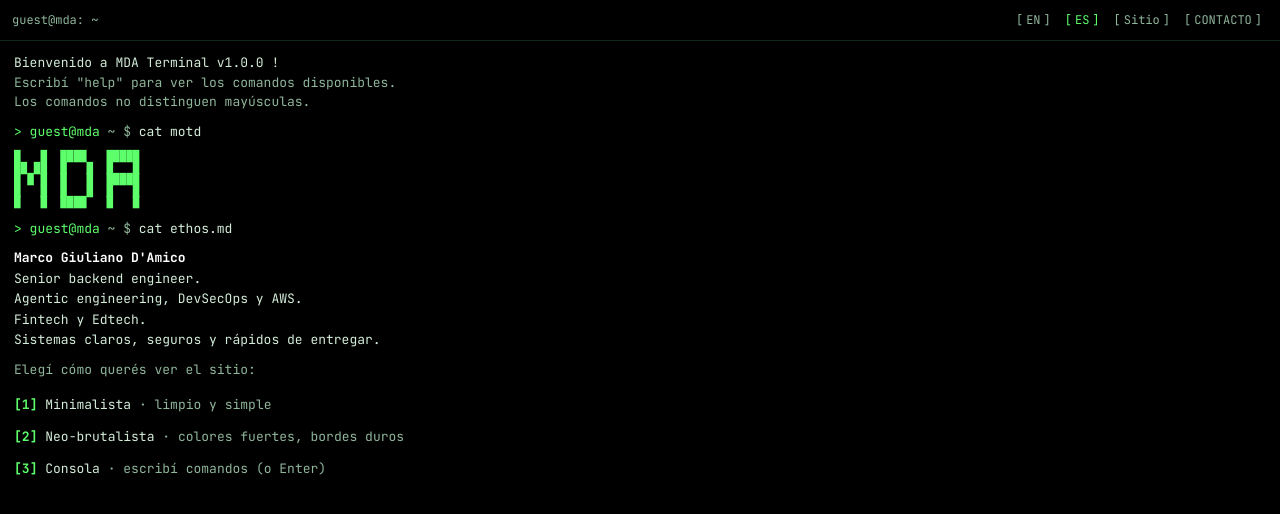
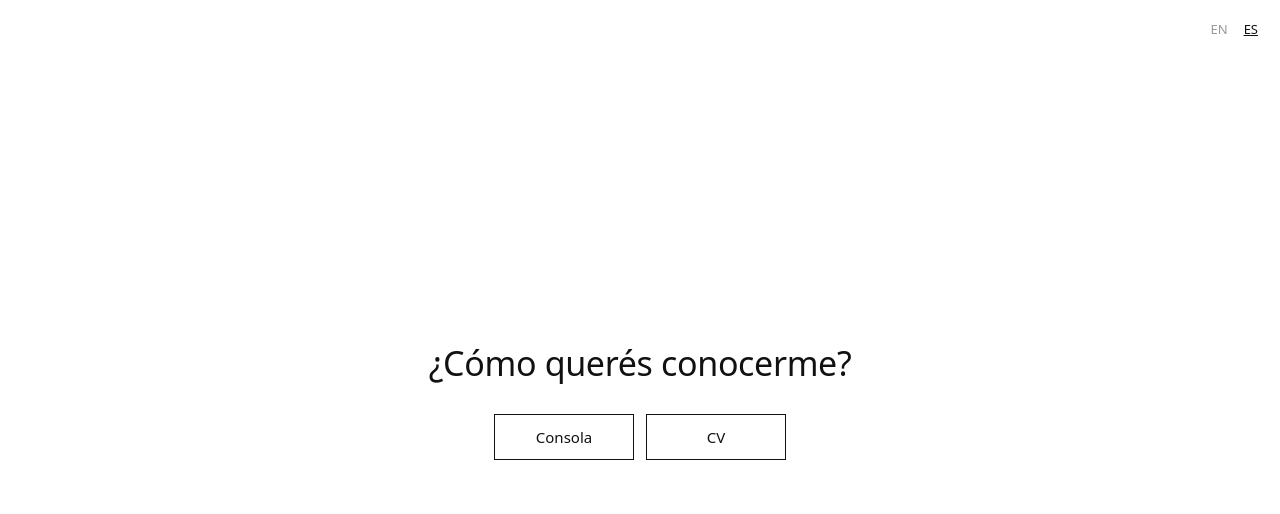
Before and after one commit to GDeDev/mgdamico, a Next.js app: page / in a window 1280 px wide. Shown: the top 514 px of the page. Built offline with nearby package versions, Linux system fonts and the light colour scheme.

Commit message:
Gate screen, loaders, remove brutalist theme

```diff
--- a/app/globals.css
+++ b/app/globals.css
@@ -54,46 +54,62 @@ form input:focus-visible { outline: none; }
 .about > div { flex: 1 1 0; min-width: 0; display: flex; flex-direction: column; gap: 6px; }
 .pressbtn { background: transparent; border: 0; color: #5dff6a; font-size: 13px; min-height: 28px; padding: 0; cursor: pointer; text-align: left; }
 
-/* boot menu */
-.menu { display: flex; flex-direction: column; gap: 2px; align-items: flex-start; }
-.menu button { background: transparent; border: 0; color: #d3ecd8; font-size: 13px; min-height: 30px; padding: 0; cursor: pointer; text-align: left; }
-.menu button b { color: #5dff6a; font-weight: 700; }
-.menu button:hover, .menu button:focus-visible { color: #5dff6a; }
-.menu .d { color: #8fb59a; }
+/* console loader + entry loading */
+.boot-lines { display: flex; flex-direction: column; gap: 2px; }
+.boot-lines .ok { color: #5dff6a; }
+.progress { color: #5dff6a; white-space: pre; }
+.loading { color: #8fb59a; }
+.loading::after { content: ''; display: inline-block; width: 1.5em; text-align: left; animation: dots 0.9s steps(4) infinite; }
+@keyframes dots { 0% { content: ''; } 25% { content: '.'; } 50% { content: '..'; } 75% { content: '...'; } }
+.reveal { animation: reveal .25s ease-out; }
+@keyframes reveal { from { opacity: 0; transform: translateY(3px); } to { opacity: 1; transform: none; } }
+@media (prefers-reduced-motion: reduce) { .reveal, .loading::after { animation: none; } }
 
-/* site view: minimal / neo-brutalist */
-.soft-page { --bg:#fff; --fg:#111; --mut:#777; --acc:#111; --card:#fff; --bd:#e6e6e6; --rad:0; --sh:none; --bw:1px; --hd:500;
-  height: 100dvh; overflow-y: auto; scrollbar-width: thin; background: var(--bg); color: var(--fg); font-family: system-ui, -apple-system, 'Segoe UI', Roboto, sans-serif; font-size: 16px; line-height: 1.65; }
-.soft-page.brutal { --bg:#ffe94d; --fg:#000; --mut:#333; --acc:#ff4d8d; --card:#fff; --bd:#000; --sh:6px 6px 0 #000; --bw:3px; --hd:900; }
+/* gate + minimal CV */
+.gate { height: 100dvh; display: flex; flex-direction: column; align-items: center; justify-content: center; gap: 28px; padding: 24px; background: #fff; color: #111; font-family: system-ui, -apple-system, 'Segoe UI', Roboto, sans-serif; text-align: center; }
+.gate h1 { margin: 0; font-size: clamp(22px, 5vw, 34px); font-weight: 400; letter-spacing: -.01em; animation: rise .7s ease-out both; }
+.gate-opts { display: flex; flex-wrap: wrap; justify-content: center; gap: 12px; animation: rise .7s .15s ease-out both; }
+.gate-opts button { font: inherit; font-size: 15px; min-width: 140px; padding: 12px 22px; border: 1px solid #111; background: #fff; color: #111; cursor: pointer; transition: background .15s, color .15s; }
+.gate-opts button:hover, .gate-opts button:focus-visible { background: #111; color: #fff; outline: none; }
+.gate-lang { position: absolute; top: 16px; right: 16px; display: flex; gap: 4px; }
+.gate-lang button { border: 0; background: transparent; font: inherit; font-size: 13px; color: #999; cursor: pointer; padding: 4px 6px; }
+.gate-lang button.on { color: #111; text-decoration: underline; }
+@keyframes rise { from { opacity: 0; transform: translateY(8px); } to { opacity: 1; transform: none; } }
+
+.cv-loader { gap: 14px; }
+.cv-loader span { font-size: 14px; color: #777; letter-spacing: .04em; }
+.cv-bar { width: 160px; height: 2px; background: #eee; overflow: hidden; }
+.cv-bar i { display: block; height: 100%; width: 100%; background: #111; transform-origin: left; animation: fill 1.3s ease-in-out forwards; }
+@keyframes fill { from { transform: scaleX(0); } to { transform: scaleX(1); } }
+@media (prefers-reduced-motion: reduce) { .gate h1, .gate-opts { animation: none; } .cv-bar i { animation-duration: .01s; } }
+
+.soft-page { --bg:#fff; --fg:#111; --mut:#777; --bd:#e6e6e6;
+  height: 100dvh; overflow-y: auto; scrollbar-width: thin; background: var(--bg); color: var(--fg); font-family: system-ui, -apple-system, 'Segoe UI', Roboto, sans-serif; font-size: 16px; line-height: 1.65; animation: rise .6s ease-out both; }
 .soft-page::-webkit-scrollbar { display: block; width: 8px; }
-.soft-page::-webkit-scrollbar-thumb { background: var(--mut); }
+.soft-page::-webkit-scrollbar-thumb { background: #ccc; }
 .soft-top { max-width: 760px; margin: 0 auto; padding: 16px 20px 0; display: flex; flex-wrap: wrap; justify-content: space-between; align-items: center; gap: 10px; }
-.soft-toggle { display: inline-flex; border: var(--bw) solid var(--bd); background: var(--card); box-shadow: var(--sh); }
-.soft-toggle button { border: 0; background: transparent; color: var(--fg); font: inherit; font-size: 13px; padding: 4px 12px; cursor: pointer; }
+.soft-toggle { display: inline-flex; border: 1px solid var(--bd); }
+.soft-toggle button { border: 0; background: transparent; color: var(--mut); font: inherit; font-size: 13px; padding: 4px 12px; cursor: pointer; }
 .soft-toggle button.on { background: var(--fg); color: var(--bg); }
-.brutal .soft-toggle button.on { background: var(--acc); color: #000; font-weight: 700; }
 .soft-link { border: 0; background: transparent; color: var(--fg); font: inherit; font-size: 14px; cursor: pointer; padding: 6px 4px; text-decoration: underline; }
 .soft-main { max-width: 760px; margin: 0 auto; padding: 24px 20px 64px; display: flex; flex-direction: column; gap: 36px; }
-.soft-main h1 { margin: 0 0 2px; font-size: 32px; line-height: 1.15; font-weight: var(--hd); }
-.brutal .soft-main h1 { text-transform: uppercase; font-size: 36px; }
-.soft-main h2 { margin: 0 0 10px; font-size: 13px; letter-spacing: .08em; text-transform: uppercase; color: var(--mut); font-weight: 700; }
-.brutal .soft-main h2 { display: inline-block; background: #000; color: #fff; padding: 2px 10px; }
+.soft-main h1 { margin: 0 0 2px; font-size: 32px; line-height: 1.15; font-weight: 500; }
+.soft-main h2 { margin: 0 0 10px; font-size: 13px; letter-spacing: .08em; text-transform: uppercase; color: var(--mut); font-weight: 600; }
 .soft-main p { margin: 0 0 8px; }
-.soft-role { color: var(--fg); font-weight: 600; }
+.soft-role { font-weight: 600; }
 .soft-hero { display: flex; gap: 22px; align-items: center; flex-wrap: wrap; }
-.soft-photo { width: 120px; height: 150px; object-fit: cover; object-position: 50% 12%; border: var(--bw) solid var(--bd); box-shadow: var(--sh); filter: grayscale(1); }
+.soft-photo { width: 120px; height: 150px; object-fit: cover; object-position: 50% 12%; filter: grayscale(1); }
 .soft-facts { margin: 0; display: flex; flex-direction: column; gap: 8px; }
 .soft-facts > div { display: flex; flex-wrap: wrap; gap: 2px 16px; }
-.soft-facts dt { min-width: 120px; color: var(--mut); font-weight: 600; }
+.soft-facts dt { min-width: 120px; color: var(--mut); }
 .soft-facts dd { margin: 0; flex: 1 1 240px; }
-.soft-card { background: var(--card); border: var(--bw) solid var(--bd); box-shadow: var(--sh); padding: 16px 18px; margin-bottom: 16px; }
+.soft-card { border-top: 1px solid var(--bd); padding: 14px 0; }
 .soft-card-top { display: flex; flex-wrap: wrap; justify-content: space-between; gap: 2px 12px; }
 .soft-card-top span { color: var(--mut); font-size: 14px; }
-.soft-org { font-size: 14px; font-weight: 600; margin-bottom: 6px; }
+.soft-org { font-size: 14px; color: var(--mut); margin-bottom: 6px; }
 .soft-card p { margin: 0; }
 .soft-actions { display: flex; flex-wrap: wrap; gap: 12px; margin-top: 12px; }
-.soft-btn { display: inline-block; padding: 10px 18px; border: var(--bw) solid var(--bd); background: var(--fg); color: var(--bg); text-decoration: none; font-size: 15px; font-weight: 600; box-shadow: var(--sh); }
-.brutal .soft-btn { background: var(--acc); color: #000; }
-.soft-btn.alt { background: var(--card); color: var(--fg); }
-.brutal .soft-btn:hover { transform: translate(3px, 3px); box-shadow: 3px 3px 0 #000; }
-.soft-page :focus-visible { outline: 3px solid var(--acc); outline-offset: 2px; }
+.soft-btn { display: inline-block; padding: 10px 18px; border: 1px solid var(--fg); background: var(--fg); color: var(--bg); text-decoration: none; font-size: 15px; }
+.soft-btn.alt { background: transparent; color: var(--fg); }
+.soft-btn:hover { opacity: .85; }
+.soft-page :focus-visible { outline: 2px solid var(--fg); outline-offset: 2px; }
--- /dev/null
+++ b/components/Gate.tsx
@@ -0,0 +1,62 @@
+'use client';
+
+import { useEffect } from 'react';
+import type { Lang } from '../data/content';
+
+const COPY = {
+  es: { question: '¿Cómo querés conocerme?', console: 'Consola', cv: 'CV', loading: 'Cargando' },
+  en: { question: 'How would you like to get to know me?', console: 'Console', cv: 'Résumé', loading: 'Loading' },
+};
+
+export function Gate({
+  lang,
+  setLang,
+  onConsole,
+  onCv,
+}: {
+  lang: Lang;
+  setLang: (l: Lang) => void;
+  onConsole: () => void;
+  onCv: () => void;
+}) {
+  const t = COPY[lang];
+
+  useEffect(() => {
+    const onKey = (e: KeyboardEvent) => {
+      if (e.ctrlKey || e.metaKey || e.altKey) return;
+      const k = e.key.toLowerCase();
+      if (k === '1' || k === 'c') onConsole();
+      else if (k === '2' || k === 'v' || k === 'r') onCv();
+    };
+    window.addEventListener('keydown', onKey);
+    return () => window.removeEventListener('keydown', onKey);
+  }, [onConsole, onCv]);
+
+  return (
+    <div className="gate">
+      <div className="gate-lang">
+        <button className={lang === 'en' ? 'on' : ''} onClick={() => setLang('en')}>EN</button>
+        <button className={lang === 'es' ? 'on' : ''} onClick={() => setLang('es')}>ES</button>
+      </div>
+      <h1>{t.question}</h1>
+      <div className="gate-opts">
+        <button onClick={onConsole}>{t.console}</button>
+        <button onClick={onCv}>{t.cv}</button>
+      </div>
+    </div>
+  );
+}
+
+export function CvLoader({ lang, onDone }: { lang: Lang; onDone: () => void }) {
+  useEffect(() => {
+    const id = setTimeout(onDone, 1400);
+    return () => clearTimeout(id);
+  }, [onDone]);
+
+  return (
+    <div className="gate cv-loader" role="status">
+      <div className="cv-bar"><i /></div>
+      <span>{COPY[lang].loading}</span>
+    </div>
+  );
+}
--- a/components/SoftView.tsx
+++ b/components/SoftView.tsx
@@ -4,39 +4,29 @@ import Image from 'next/image';
 import { COPY, EMAIL, GITHUB } from '../data/content';
 import type { Lang } from '../data/content';
 
-export type SiteTheme = 'minimal' | 'brutal';
-
 const LABELS = {
-  es: { console: 'Ir a la consola', minimal: 'Minimalista', brutal: 'Neo-brutalista', sections: ['Sobre mí', 'Experiencia', 'Stack', 'Formación', 'Contacto'] },
-  en: { console: 'Open console', minimal: 'Minimal', brutal: 'Neo-brutalist', sections: ['About', 'Experience', 'Stack', 'Learning', 'Contact'] },
+  es: { console: 'Ir a la consola', sections: ['Sobre mí', 'Experiencia', 'Stack', 'Formación', 'Contacto'] },
+  en: { console: 'Open console', sections: ['About', 'Experience', 'Stack', 'Learning', 'Contact'] },
 };
 
 export default function SoftView({
   lang,
   setLang,
-  theme,
-  setTheme,
   onConsole,
 }: {
   lang: Lang;
   setLang: (l: Lang) => void;
-  theme: SiteTheme;
-  setTheme: (t: SiteTheme) => void;
   onConsole: () => void;
 }) {
   const c = COPY[lang];
   const t = LABELS[lang];
 
   return (
-    <div className={`soft-page ${theme}`}>
+    <div className="soft-page">
       <header className="soft-top">
         <div className="soft-toggle">
           <button className={lang === 'en' ? 'on' : ''} onClick={() => setLang('en')}>EN</button>
           <button className={lang === 'es' ? 'on' : ''} onClick={() => setLang('es')}>ES</button>
-        </div>
-        <div className="soft-toggle">
-          <button className={theme === 'minimal' ? 'on' : ''} onClick={() => setTheme('minimal')}>{t.minimal}</button>
-          <button className={theme === 'brutal' ? 'on' : ''} onClick={() => setTheme('brutal')}>{t.brutal}</button>
         </div>
         <button className="soft-link" onClick={onConsole}>{'>_ ' + t.console}</button>
       </header>
--- a/components/Terminal.tsx
+++ b/components/Terminal.tsx
@@ -6,33 +6,31 @@ import type { FormEvent, KeyboardEvent as ReactKeyboardEvent, ReactNode } from '
 import { COPY, EMAIL, GITHUB, LOGO } from '../data/content';
 import type { Lang } from '../data/content';
 import SoftView from './SoftView';
-import type { SiteTheme } from './SoftView';
+import { CvLoader, Gate } from './Gate';
 
-type View = 'boot' | 'main' | 'soft';
+type View = 'gate' | 'loadConsole' | 'loadCv' | 'main' | 'soft';
 type Entry = { id: number; cmd: string; extra?: string[] };
 
 const SECTIONS = ['about', 'experience', 'stack', 'learning', 'contact'];
-const COMMANDS = ['help', ...SECTIONS, 'ls', 'whoami', 'history', 'minimal', 'brutal', 'soft', 'back', 'clear'];
+const COMMANDS = ['help', ...SECTIONS, 'ls', 'whoami', 'history', 'cv', 'back', 'clear'];
 const MAX_ENTRIES = 4;
 
-const EXTRA: Record<Lang, { cmds: [string, string][]; soft: string; hint: string; user: string; empty: string; denied: string; menuTitle: string; menu: [string, string, string][] }> = {
+const EXTRA: Record<Lang, { cmds: [string, string][]; cv: string; hint: string; user: string; empty: string; denied: string; load: string[] }> = {
   es: {
     cmds: [
       ['ls', 'Lista las secciones.'],
       ['cd <sección>', 'Entra a una sección (cd .. vuelve al inicio).'],
       ['whoami', 'Quién es este usuario.'],
       ['history', 'Comandos que usaste.'],
-      ['minimal', 'Abre el sitio minimalista.'],
-      ['brutal', 'Abre el sitio neo-brutalista.'],
-      ['back', 'Vuelve a la pantalla de inicio.'],
+      ['cv', 'Abre el CV minimalista.'],
+      ['back', 'Vuelve al inicio.'],
     ],
-    soft: 'Sitio',
-    menuTitle: 'Elegí cómo querés ver el sitio:',
-    menu: [['1', 'Minimalista', 'limpio y simple'], ['2', 'Neo-brutalista', 'colores fuertes, bordes duros'], ['3', 'Consola', 'escribí comandos (o Enter)']],
+    cv: 'CV',
     hint: 'Tab autocompleta · ↑ ↓ historial',
-    user: 'guest: visitante curioso. Probá "minimal" o "brutal" para ver el sitio.',
+    user: 'guest: visitante curioso. Probá "cv" para ver la versión minimalista.',
     empty: 'Todavía no usaste comandos.',
     denied: 'Permiso denegado: este usuario no tiene sudo.',
+    load: ['iniciando MDA terminal v1.0.0', 'cargando módulos', 'montando perfil de usuario'],
   },
   en: {
     cmds: [
@@ -40,17 +38,15 @@ const EXTRA: Record<Lang, { cmds: [string, string][]; soft: string; hint: string
       ['cd <section>', 'Open a section (cd .. goes back to start).'],
       ['whoami', 'Who is this user.'],
       ['history', 'Commands you used.'],
-      ['minimal', 'Open the minimal site.'],
-      ['brutal', 'Open the neo-brutalist site.'],
-      ['back', 'Back to the start screen.'],
+      ['cv', 'Open the minimal résumé.'],
+      ['back', 'Back to start.'],
     ],
-    soft: 'Site',
-    menuTitle: 'Choose how you want to see the site:',
-    menu: [['1', 'Minimal', 'clean and simple'], ['2', 'Neo-brutalist', 'bold colors, hard borders'], ['3', 'Console', 'type commands (or Enter)']],
+    cv: 'Résumé',
     hint: 'Tab autocompletes · ↑ ↓ history',
-    user: 'guest: curious visitor. Try "minimal" or "brutal" to see the site.',
+    user: 'guest: curious visitor. Try "cv" to see the minimal version.',
     empty: 'No commands used yet.',
     denied: 'Permission denied: this user has no sudo.',
+    load: ['starting MDA terminal v1.0.0', 'loading modules', 'mounting user profile'],
   },
 };
 
@@ -185,10 +181,67 @@ function Output({ cmd, lang, extra }: { cmd: string; lang: Lang; extra?: string[
   }
 }
 
+function EntryView({ en, lang }: { en: Entry; lang: Lang }) {
+  const [ready, setReady] = useState(false);
+  useEffect(() => {
+    const id = setTimeout(() => setReady(true), 450);
+    return () => clearTimeout(id);
+  }, []);
+  return (
+    <div className="entry">
+      <Prompt cmd={en.cmd} />
+      {ready ? (
+        <div className="reveal">
+          <Output cmd={en.cmd} lang={lang} extra={en.extra} />
+        </div>
+      ) : (
+        <div className="loading">{lang === 'es' ? 'cargando' : 'loading'}</div>
+      )}
+    </div>
+  );
+}
+
+function ConsoleLoader({ lang, onDone }: { lang: Lang; onDone: () => void }) {
+  const lines = EXTRA[lang].load;
+  const [step, setStep] = useState(0);
+  const total = lines.length + 1;
+
+  useEffect(() => {
+    if (step >= total) {
+      const id = setTimeout(onDone, 350);
+      return () => clearTimeout(id);
+    }
+    const id = setTimeout(() => setStep((n) => n + 1), 420);
+    return () => clearTimeout(id);
+  }, [step, total, onDone]);
+
+  const pct = Math.min(100, Math.round((step / total) * 100));
+  const filled = Math.round(pct / 5);
+
+  return (
+    <div className="win">
+      <div className="bar">
+        <div className="title" aria-hidden="true">guest@mda: ~</div>
+      </div>
+      <main className="body" role="status">
+        <pre className="logo" aria-label="MDA">{LOGO}</pre>
+        <div className="boot-lines">
+          {lines.slice(0, step).map((l) => (
+            <div key={l}>
+              {'> ' + l + ' ... '}
+              <span className="ok">[ok]</span>
+            </div>
+          ))}
+        </div>
+        <div className="progress">{'[' + '█'.repeat(filled) + '░'.repeat(20 - filled) + '] ' + pct + '%'}</div>
+      </main>
+    </div>
+  );
+}
+
 export default function Terminal() {
   const [lang, setLang] = useState<Lang>('es');
-  const [view, setView] = useState<View>('boot');
-  const [theme, setTheme] = useState<SiteTheme>('minimal');
+  const [view, setView] = useState<View>('gate');
   const [entries, setEntries] = useState<Entry[]>([{ id: 0, cmd: 'about' }]);
   const [value, setValue] = useState('');
 
@@ -203,29 +256,13 @@ export default function Terminal() {
     setEntries([{ id: nextId.current++, cmd: 'about' }]);
     setView('main');
   }, []);
+  const goConsole = useCallback(() => setView('loadConsole'), []);
+  const goCv = useCallback(() => setView('loadCv'), []);
+  const showCv = useCallback(() => setView('soft'), []);
 
   useEffect(() => {
     document.documentElement.lang = lang;
   }, [lang]);
-
-  useEffect(() => {
-    if (view !== 'boot') return;
-    const onKey = (e: KeyboardEvent) => {
-      const k = e.key.toLowerCase();
-      if (k === 'enter' || k === '3' || k === 'c') {
-        e.preventDefault();
-        enter();
-      } else if (k === '1' || k === 'a') {
-        setTheme('minimal');
-        setView('soft');
-      } else if (k === '2' || k === 'b') {
-        setTheme('brutal');
-        setView('soft');
-      }
-    };
-    window.addEventListener('keydown', onKey);
-    return () => window.removeEventListener('keydown', onKey);
-  }, [view, enter]);
 
   useEffect(() => {
     if (view !== 'main') return;
@@ -253,10 +290,9 @@ export default function Terminal() {
     } else if (cmd === 'lang es' || cmd === 'lang en') {
       setLang(cmd.slice(5) as Lang);
     } else if (cmd === 'exit' || cmd === 'back') {
-      setView('boot');
-    } else if (cmd === 'soft' || cmd === 'minimal' || cmd === 'brutal') {
-      if (cmd !== 'soft') setTheme(cmd);
-      setView('soft');
+      setView('gate');
+    } else if (cmd === 'cv' || cmd === 'soft') {
+      setView('loadCv');
     } else {
       const extra = cmd === 'history' ? [...history.current] : undefined;
       setEntries((prev) => [...prev, { id: nextId.current++, cmd, extra }].slice(-MAX_ENTRIES));
@@ -296,8 +332,11 @@ export default function Terminal() {
     }
   };
 
+  if (view === 'gate') return <Gate lang={lang} setLang={setLang} onConsole={goConsole} onCv={goCv} />;
+  if (view === 'loadCv') return <CvLoader lang={lang} onDone={showCv} />;
+  if (view === 'loadConsole') return <ConsoleLoader lang={lang} onDone={enter} />;
   if (view === 'soft') {
-    return <SoftView lang={lang} setLang={setLang} theme={theme} setTheme={setTheme} onConsole={() => setView('main')} />;
+    return <SoftView lang={lang} setLang={setLang} onConsole={goConsole} />;
   }
 
   return (
@@ -307,11 +346,9 @@ export default function Terminal() {
         <div className="ctrl">
           <button className={`btn sq${lang === 'en' ? ' on' : ''}`} onClick={() => setLang('en')}>EN</button>
           <button className={`btn sq${lang === 'es' ? ' on' : ''}`} onClick={() => setLang('es')}>ES</button>
-          <button className="btn" onClick={() => setView('soft')}>{EXTRA[lang].soft}</button>
+          <button className="btn" onClick={goCv}>{EXTRA[lang].cv}</button>
           <a className="btn" href={`mailto:${EMAIL}`}>{c.contact}</a>
-          {view === 'main' && (
-            <button className="btn" onClick={() => setView('boot')}>{'< ' + c.back}</button>
-          )}
+          <button className="btn" onClick={() => setView('gate')}>{'< ' + c.back}</button>
         </div>
       </div>
 
@@ -321,43 +358,7 @@ export default function Terminal() {
           if (view === 'main' && !window.getSelection()?.toString()) inputRef.current?.focus({ preventScroll: true });
         }}
       >
-        {view === 'boot' ? (
-          <div className="stack" style={{ gap: 10 }}>
-            <div>
-              <div>{c.welcome}</div>
-              <div className="dim">{c.hint1}</div>
-              <div className="dim">{c.hint2}</div>
-            </div>
-            <Prompt cmd="cat motd" />
-            <pre className="logo" aria-label="MDA">{LOGO}</pre>
-            <Prompt cmd="cat ethos.md" />
-            <div style={{ display: 'flex', flexDirection: 'column', gap: 1 }}>
-              <div className="w" style={{ fontWeight: 700 }}>{c.name}</div>
-              {c.ethos.map((l) => (
-                <div key={l}>{l}</div>
-              ))}
-            </div>
-            <div className="dim">{EXTRA[lang].menuTitle}</div>
-            <div className="menu">
-              {EXTRA[lang].menu.map(([k, name, d], i) => (
-                <button
-                  key={k}
-                  onClick={() => {
-                    if (i === 2) enter();
-                    else {
-                      setTheme(i === 0 ? 'minimal' : 'brutal');
-                      setView('soft');
-                    }
-                  }}
-                >
-                  <b>[{k}]</b> {name} <span className="d">· {d}</span>
-                </button>
-              ))}
-              <span className="cursor" />
-            </div>
-          </div>
-        ) : (
-          <>
+        <>
             <div style={{ display: 'flex', flexDirection: 'column', gap: 1 }}>
               <div className="w" style={{ fontWeight: 700 }}>{c.name}</div>
               <div className="g" style={{ letterSpacing: 1 }}>{c.role}</div>
@@ -373,10 +374,7 @@ export default function Terminal() {
 
             <div id="out" className="stack" aria-live="polite">
               {entries.map((en) => (
-                <div className="entry" key={en.id}>
-                  <Prompt cmd={en.cmd} />
-                  <Output cmd={en.cmd} lang={lang} extra={en.extra} />
-                </div>
+                <EntryView key={en.id} en={en} lang={lang} />
               ))}
             </div>
 
@@ -396,8 +394,7 @@ export default function Terminal() {
                 aria-label={c.placeholder}
               />
             </form>
-          </>
-        )}
+        </>
       </main>
     </div>
   );
```
